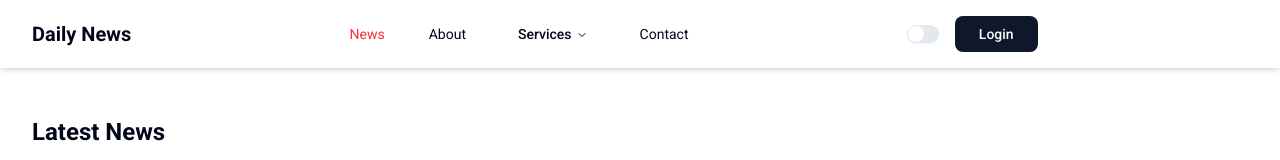
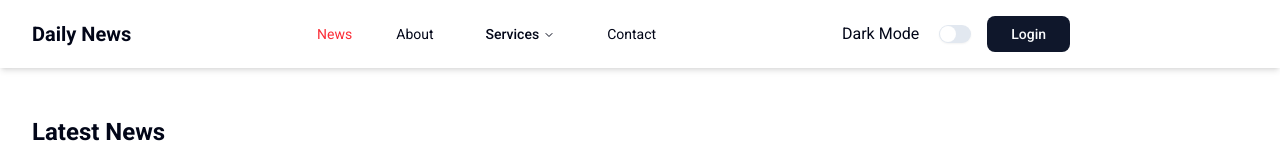
Before and after one commit to shiuly-28/next-gadget-hub, a Next.js app: page /news in a window 1280 px wide. Shown: the top 160 px of the page. Built offline with nearby package versions, Linux system fonts and the light colour scheme; no server answers.

Commit message:
dark mode and light mode done

```diff
--- a/app/components/shared/Banner.tsx
+++ b/app/components/shared/Banner.tsx
@@ -4,11 +4,11 @@ import Image from 'next/image'
 import bannerImg from '@/public/banner.jpeg'
 const Banner = () => {
   return (
-    <div className='bg-slate-100 '>
+    <div className='bg-slate-100 dark:bg-gray-900 dark:texr-white rounded'>
     <div className='px-4 py-8 lg:px-8 grid grid-cols-1 md:grid-cols-2 items-center gap-8'>
        <div>
         <Image src={bannerImg} alt='banner' width={600}
-      height={580}/>
+      height={580} className='rounded'/>
        </div>
      <div className='flex flex-col space-y-4'>
       <h4 className='text-sm font-medium text-gray-500'>Technology</h4>
--- a/app/components/shared/Navbar.tsx
+++ b/app/components/shared/Navbar.tsx
@@ -8,12 +8,21 @@ import { Button } from "@/components/ui/button";
 import { usePathname } from "next/navigation";
 
 import MobileMenu from "./MobileMenu";
+import { useContext } from "react";
+import { ThemeContext } from "@/app/contex/themeContext";
+
+interface ThemeContextType {
+isDarkMode:boolean;
+toggleTheme:() => void;
+}
 
 const Navbar = () => {
   const pathname = usePathname()
 
+  const {isDarkMode, toggleTheme}:any = useContext(ThemeContext)
+
   return (
-    <header className="py-4 shadow-md bg-white">
+    <header className={`py-4 shadow-md ${isDarkMode? "bg-gray-900 text-white" :""}`}>
       <nav className="max-w-7xl mx-auto px-4 flex justify-between items-center sm:px-6 lg:px-8">
 
         {/* Logo */}
@@ -38,7 +47,7 @@ const Navbar = () => {
             <NavigationMenuItem>
               <NavigationMenuTrigger className={`${pathname === '/services' ?'text-red-500' : ''} hover:text-red-600`}>Services</NavigationMenuTrigger>
               <NavigationMenuContent>
-                <ul className="space-y-2 p-4 bg-white  rounded-md">
+                <ul className="space-y-2 p-4  rounded-md">
                   <li>
                     <NavigationMenuLink href="/services/web">Web Development</NavigationMenuLink>
                   </li>
@@ -61,8 +70,8 @@ const Navbar = () => {
 
         {/* Dark Mode Switch */}
         <div className="hidden lg:flex items-center space-x-4">
-          <div className="flex items-center gap-3">
-
+          <div onClick={toggleTheme} className="flex items-center gap-3">
+          <span className="mr-2">Dark Mode</span>
           <Switch />
         </div>
          <Button variant="default">Login</Button>
--- /dev/null
+++ b/app/contex/themeContext.tsx
@@ -0,0 +1,30 @@
+"use client"
+import { createContext, useEffect, useState } from "react";
+
+interface ThemeContextType {
+isDarkMode:boolean;
+toggleTheme:() => void;
+}
+export const ThemeContext = createContext< ThemeContextType | undefined>(undefined);
+
+export const ThemeProvider = ({children}:{children: React.ReactNode}) => {
+    const [isDarkMode, setDarkMode] = useState(false)
+
+    const toggleTheme = () => {
+        setDarkMode(!isDarkMode)
+    }
+
+    useEffect (() => {
+        if(isDarkMode){
+            document.body.classList.add('dark')
+        }else{
+            document.body.classList.remove("dark")
+        }
+    }, [isDarkMode])
+
+    return(
+        <ThemeContext.Provider value={{isDarkMode, toggleTheme}}>
+            {children}
+        </ThemeContext.Provider>
+    )
+}
--- a/app/globals.css
+++ b/app/globals.css
@@ -81,6 +81,10 @@
   --sidebar-ring: oklch(0.704 0.04 256.788);
 }
 
+.dark{
+  @apply bg-gray-900 text-white
+}
+
 .dark {
   --background: oklch(0.129 0.042 264.695);
   --foreground: oklch(0.984 0.003 247.858);
--- a/app/layout.tsx
+++ b/app/layout.tsx
@@ -3,6 +3,7 @@ import { Roboto } from "next/font/google"; // সঠিক ইমপোর্ট
 import "./globals.css";
 import Navbar from "./components/shared/Navbar";
 import Footer from "./components/shared/Footer";
+import { ThemeProvider } from "./contex/themeContext";
 
 const roboto = Roboto({
   weight: ['400', '500', '700'],
@@ -24,11 +25,13 @@ export default function RootLayout({
     <html lang="en">
 
       <body className={roboto.className}>
-        <Navbar />
+        <ThemeProvider>
+          <Navbar />
         <main className="min-h-screen max-w-7xl mx-auto px-4 sm:px-6 lg:px-8">
           {children}
         </main>
         <Footer />
+        </ThemeProvider>
       </body>
     </html>
   );
```
